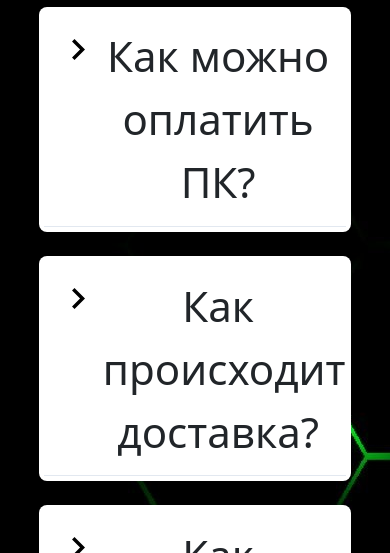
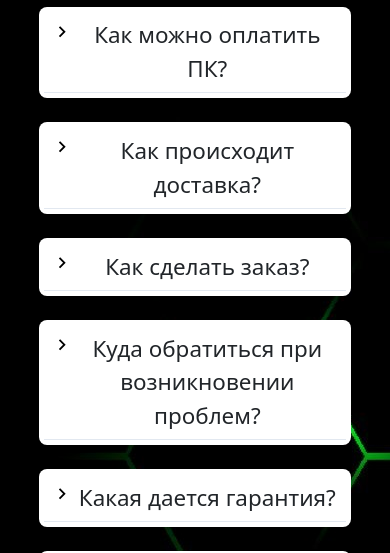
Before and after one commit to AndreyJew/sait, a plain HTML site: page помощь.html in a window 390 px wide. Shown: the part 211-764 px from the top of the page. Drawn offline with nearby package versions, Linux system fonts and the light colour scheme.

Commit message:
Add files via upload

```diff
--- a/style.css
+++ b/style.css
@@ -704,7 +704,5 @@ top: -60px;
 		font-size: 1px;
 
 	}
-	details{
-		font-size: 30px;
-	}
+
 }
```
